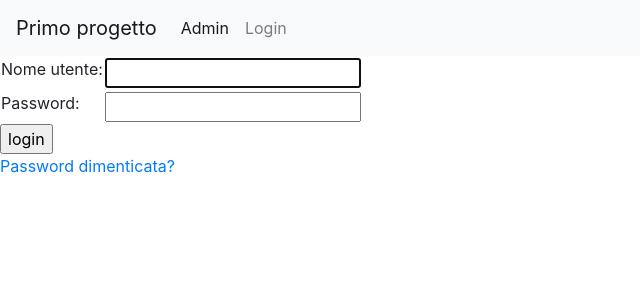
After one commit to AlessioLorusso/primo_progetto, a Django app: page /accounts/login/ in a window 1280 px wide. The commit adds this page. Shown: the top 300 px of the page, without its empty margins (0-640 px from the left). Run offline with Django 4.2, Linux system fonts and the light colour scheme.

Commit message:
autenticazione

```diff
--- a/primo_progetto/settings.py
+++ b/primo_progetto/settings.py
@@ -128,3 +128,9 @@ STATIC_URL = 'static/'
 # https://docs.djangoproject.com/en/4.2/ref/settings/#default-auto-field
 
 DEFAULT_AUTO_FIELD = 'django.db.models.BigAutoField'
+
+
+# Redirect to home URL after login (Default redirects to /accounts/profile/)
+LOGIN_REDIRECT_URL = '/'
+
+EMAIL_BACKEND = 'django.core.mail.backends.console.EmailBackend'
--- a/primo_progetto/urls.py
+++ b/primo_progetto/urls.py
@@ -23,6 +23,11 @@ urlpatterns = [
     path('prima_app/',include("prima_app.urls",namespace="prima_app")),
     path('seconda_app/',include("seconda_app.urls",namespace="seconda_app")),
     path('news/',include("news.urls",namespace="news")),
+    #path('products/',include("products.urls",namespace="products")),
     path('prova_pratica_1/',include("prova_pratica_1.urls",namespace="prova_pratica_1")),
-    path('',index,name="index_root")
+    path('',index,name="index_root"),
 ]
+#Add Django site authentication urls (for login, logout, password management)
+urlpatterns += [
+    path('accounts/', include('django.contrib.auth.urls')),
+]
--- a/templates/base.html
+++ b/templates/base.html
@@ -27,6 +27,9 @@
               <a class="nav-link" href="/admin">Admin <span class="sr-only">(current)</span></a>
             </li>
 
+
+
+            {% if request.user.is_authenticated %}
 
               <li class="nav-item dropdown">
                 <a class="nav-link dropdown-toggle" href="#" id="navbarDropdown" role="button" data-toggle="dropdown" aria-haspopup="true" aria-expanded="false">
@@ -67,12 +70,34 @@
                   </div>
               </li>
 
+              <li class="nav-item dropdown">
+                <a class="nav-link dropdown-toggle" href='#' id="navbarDropdown" role="button"
+                    data-toggle="dropdown" aria-haspopup="true" aria-expanded="false">
+                    {{ request.user.username }}
+                </a>
+                <div class="dropdown-menu" aria-labelledby="navbarDropdown">
+                  <div class="dropdown-divider"></div>
+                  <a class="dropdown-item" href="{% url 'logout' %}">Esci</a>
+                </div>
+              </li>
+
+            {% else %}
+            {% comment %}
+              <li class="nav-item">
+                <a class="nav-link" href="{% url 'form_app:registration_view' %}">Registrati</a>
+              </li>{% endcomment %}
+              <li class="nav-item">
+                <a class="nav-link" href="{% url 'login' %}">Login</a>
+              </li>
+            {% endif %}
+
+
 
           </ul>
-          <form class="form-inline my-2 my-lg-0">
+         {% comment %} <form class="form-inline my-2 my-lg-0">
             <input class="form-control mr-sm-2" type="search" placeholder="Search" aria-label="Search">
             <button class="btn btn-outline-success my-2 my-sm-0" type="submit">Search</button>
-          </form>
+          </form>{% endcomment %}
         </div>
       </nav>
       {%block content%}
--- /dev/null
+++ b/templates/registration/logged_out.html
@@ -0,0 +1,5 @@
+{% extends "base.html" %}
+{% block content %}
+  <p>Logout effettuato</p>
+  <a href="{% url 'login'%}">Clicca qui per rieffettuare il login</a>
+{% endblock %}
--- /dev/null
+++ b/templates/registration/login.html
@@ -0,0 +1,23 @@
+{% extends "base.html" %}
+{% block content %}
+{% if form.errors %}
+  <p>Username e Password non combaciano: riprova!</p>
+{% endif %}
+<form method="post" action="{% url 'login' %}">
+{% csrf_token %}
+<table>
+<tr>
+  <td>{{ form.username.label_tag }}</td>
+  <td>{{ form.username }}</td>
+</tr>
+<tr>
+  <td>{{ form.password.label_tag }}</td>
+  <td>{{ form.password }}</td>
+</tr>
+</table>
+<input type="submit" value="login" />
+<input type="hidden" name="next" value="{{ next }}" />
+</form>
+{# Assumes you setup the password_reset view in your URLconf #}
+<p><a href="{% url 'password_reset' %}">Password dimenticata?</a></p>
+{% endblock %}
--- /dev/null
+++ b/templates/registration/password_reset_complete.html
@@ -0,0 +1,5 @@
+{% extends "base.html" %}
+{% block content %}
+  <h1>Password cambiata con Successo!</h1>
+  <p><a href="{% url 'login' %}">Effettua il login</a></p>
+{% endblock %}
--- /dev/null
+++ b/templates/registration/password_reset_done.html
@@ -0,0 +1,4 @@
+{% extends "base.html" %}
+{% block content %}
+  <p>Ti abbiamo inviato via mail le istruzioni per il cambio password!. Visita la tua casella di posta e segui il link allegato per procedere.</p>
+{% endblock %}
--- /dev/null
+++ b/templates/registration/password_reset_email.html
@@ -0,0 +1,2 @@
+Qualcuno ha richiesto un password reset per l'account associato alla mail{{ email }}. Segui il link per procedere:
+{{ protocol}}://{{ domain }}{% url 'password_reset_confirm' uidb64=uid token=token %}
```
Also changed, not shown: templates/registration/password_reset_confirm.html (added, +28 -0 lines), templates/registration/password_reset_form.html (added, +11 -0 lines), db.sqlite3. Lines whose indentation alone changed are shown as unchanged.
